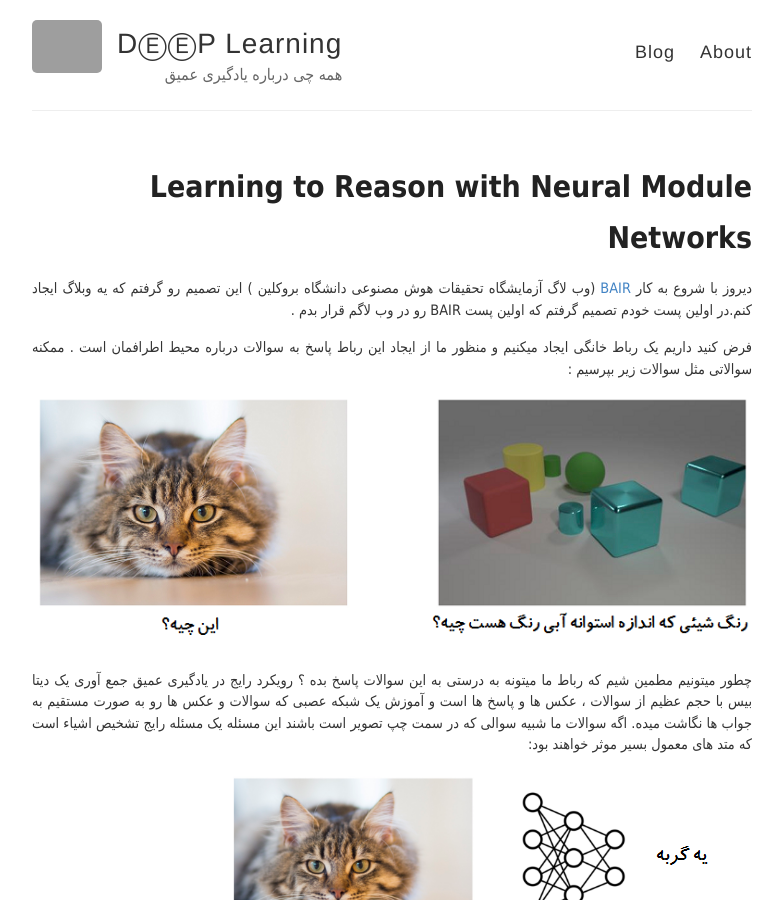
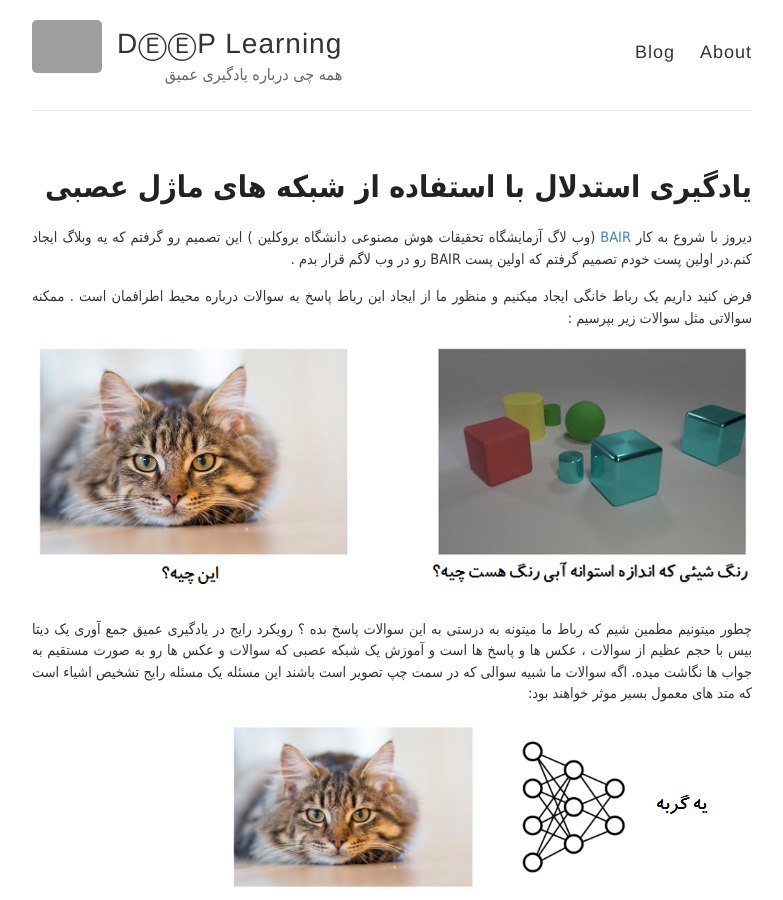
Before and after one commit to AlisterTA/alisterta.github.io, a Jekyll site: the page built from _posts/2017-06-22-یادگیری استدلال با استفاده از شبکه های ماژل عصبی.md, in a window 1280 px wide and 900 px high. Shown: the whole window, without its empty margins (248-1031 px from the left). Built offline with Jekyll 4.4.1, drawn with Linux system fonts in a browser that asks for light colours; comment, search, counter and statistics services are not loaded; grey boxes are pictures that could not be loaded.

Commit message:
Update and rename 2017-06-22-Learning to Reason with Neural Module Networks.md to 2017-06-22-یادگیری استدلال با استفاده از شبکه های ماژل عصبی.md

```diff
--- a/_posts/2017-06-22-Learning to Reason with Neural Module Networks.md
+++ b/_posts/2017-06-22-یادگیری استدلال با استفاده از شبکه های ماژل عصبی.md
@@ -1,6 +1,6 @@
 ---
 layout: post
-title: Learning to Reason with Neural Module Networks
+title: یادگیری استدلال با استفاده از شبکه های ماژل عصبی
 ---
 دیروز با شروع به کار [BAIR]( http://bair.berkeley.edu/) (وب لاگ آزمایشگاه تحقیقات هوش مصنوعی دانشگاه بروکلین ) این تصمیم رو گرفتم که یه وبلاگ ایجاد کنم.در اولین پست خودم تصمیم گرفتم که اولین پست BAIR رو در وب لاگم قرار بدم .
 
```
